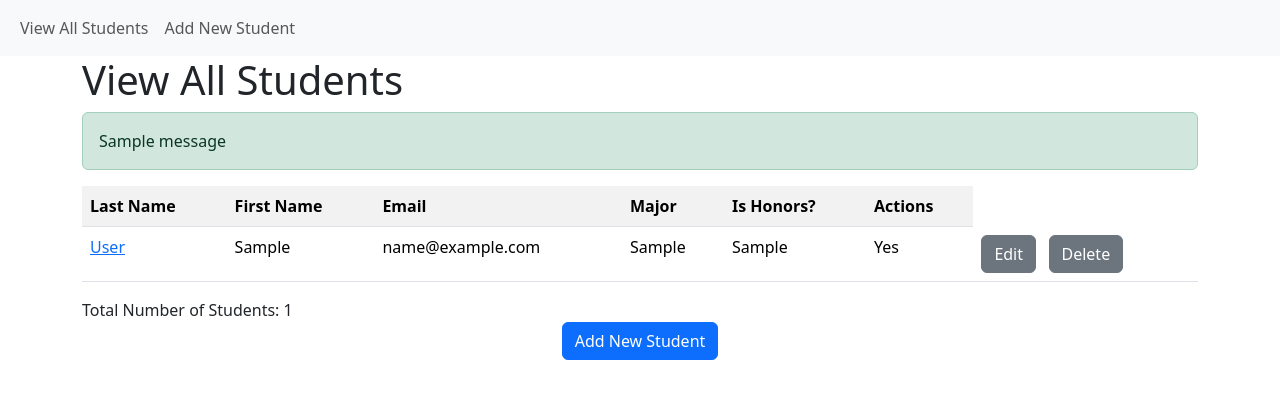
After one commit to ktruong6/helloWorld, a Flask app: page /student/view in a window 1280 px wide. The commit adds this page. Shown: the top 399 px of the page. Run offline with Flask 3, Linux system fonts and the light colour scheme; tables that the repository leaves empty hold one stand-in row (values such as "Sample post"); one stand-in notice (Sample message) is shown.

Commit message:
updated project to add flask database and email integration

```diff
--- a/app.py
+++ b/app.py
@@ -1,52 +1,123 @@
-from flask import Flask, render_template, request
+import os
+from flask import Flask, render_template, request, redirect, url_for, flash
+from models import db, Student, Major
+from datetime import datetime as dt
+
+basedir = os.path.abspath(os.path.dirname(__file__))
 
 app = Flask(__name__)
+app.config['SQLALCHEMY_DATABASE_URI'] = 'sqlite:///' + os.path.join(app.instance_path, 'university.db')
+app.config['SQLALCHEMY_TRACK_MODIFICATIONS'] = False
+app.config['SECRET_KEY'] = 'beyond_course_scope'
+db.init_app(app)
+
+
+@app.route('/student/view')
+def student_view_all():
+    students = Student.query.outerjoin(Major, Student.major_id == Major.major_id) \
+        .add_entity(Major) \
+        .order_by(Student.last_name, Student.first_name) \
+        .all()
+    return render_template('student_view_all.html', students=students)
+
+
+@app.route('/student/view/<int:student_id>')
+def student_view(student_id):
+    student = Student.query.filter_by(student_id=student_id).first()
+    majors = Major.query.order_by(Major.major) \
+        .order_by(Major.major) \
+        .all()
+
+    if student:
+        return render_template('student_entry.html', student=student, majors=majors, action='read')
+
+    else:
+        flash(f'Student attempting to be viewed could not be found!', 'error')
+        return redirect(url_for('student_view_all'))
+
+
+@app.route('/student/create', methods=['GET', 'POST'])
+def student_create():
+    if request.method == 'GET':
+        majors = Major.query.order_by(Major.major) \
+            .order_by(Major.major) \
+            .all()
+        return render_template('student_entry.html', majors=majors, action='create')
+    elif request.method == 'POST':
+        first_name = request.form['first_name']
+        last_name = request.form['last_name']
+        major_id = request.form['major_id']
+
+        birth_date = request.form['birth_date']
+        is_honors = True if 'is_honors' in request.form else False
+
+        email = request.form['email']
+        student = Student(first_name=first_name, last_name=last_name, email=email, major_id=major_id,
+                          birth_date=dt.strptime(birth_date, '%Y-%m-%d'), is_honors=is_honors)
+        db.session.add(student)
+        db.session.commit()
+        flash(f'{first_name} {last_name} was successfully added!', 'success')
+        return redirect(url_for('student_view_all'))
+
+    flash('Invalid action. Please try again.', 'error')
+    return redirect(url_for('student_view_all'))
+
+
+@app.route('/student/update/<int:student_id>', methods=['GET', 'POST'])
+def student_edit(student_id):
+    if request.method == 'GET':
+        student = Student.query.filter_by(student_id=student_id).first()
+        majors = Major.query.order_by(Major.major) \
+            .order_by(Major.major) \
+            .all()
+
+        if student:
+            return render_template('student_entry.html', student=student, majors=majors, action='update')
+
+        else:
+            flash(f'Student attempting to be edited could not be found!', 'error')
+
+    elif request.method == 'POST':
+        student = Student.query.filter_by(student_id=student_id).first()
+
+        if student:
+            student.first_name = request.form['first_name']
+            student.last_name = request.form['last_name']
+            student.email = request.form['email']
+            student.major_id = request.form['major_id']
+            student.birthdate = dt.strptime(request.form['birth_date'], '%Y-%m-%d')
+            student.num_credits_completed = request.form['num_credits_completed']
+            student.gpa = request.form['gpa']
+            student.is_honors = True if 'is_honors' in request.form else False
+
+            db.session.commit()
+            flash(f'{student.first_name} {student.last_name} was successfully updated!', 'success')
+        else:
+            flash(f'Student attempting to be edited could not be found!', 'error')
+
+        return redirect(url_for('student_view_all'))
+
+    return redirect(url_for('student_view_all'))
+
+
+@app.route('/student/delete/<int:student_id>')
+def student_delete(student_id):
+    student = Student.query.filter_by(student_id=student_id).first()
+
+    if student:
+        db.session.delete(student)
+        db.session.commit()
+        flash(f'{student} was successfully deleted!', 'success')
+    else:
+        flash(f'Delete failed! Student could not be found.', 'error')
+
+    return redirect(url_for('student_view_all'))
 
 
 @app.route('/')
-def hello_world():  # put application's code here
-    return 'Hello World!'
+def home():
+    return redirect(url_for('student_view_all'))
 
-@app.route('/hello')
-def hello():  # put application's code here
-    return render_template('hello.html')
-
-@app.route('/about')
-def about():  # put application's code here
-    return render_template('about.html')
-
-@app.route('/about_css')
-def about_css():  # put application's code here
-    return render_template('about-css.html')
-
-@app.route('/favorite_course')
-def favorite_course():  # put application's code here
-    subject=request.args.get('subject')
-    course_number=request.args.get('course_number')
-
-    return render_template('favorite-course.html',subject=subject,course_number=course_number)
-
-@app.route('/contact', methods=['GET', 'POST'])
-def contact(): # put application's code here
-    if request.method == 'POST':
-        first_name = request.form.get('first_name')
-        last_name = request.form.get('last_name')
-        email = request.form.get('email')
-        message = request.form.get('message')
-
-        if not first_name or not last_name or not email or not message:
-            return render_template("contact.html", submitted=False)
-
-        return render_template(
-            "contact.html",
-            submitted=True,
-            first_name=first_name,
-            last_name=last_name,
-            email=email,
-            message=message
-        )
-
-    return render_template("contact.html", submitted=False)
 
 if __name__ == '__main__':
     app.run()
--- a/templates/base.html
+++ b/templates/base.html
@@ -1,21 +1,32 @@
 <!DOCTYPE html>
 <html lang="en">
+  <head>
+    <meta charset="utf-8">
+    <meta name="viewport" content="width=device-width, initial-scale=1">
+    <title>{% block page_title %}{% endblock %}</title>
+    <link href="https://cdn.jsdelivr.net/npm/bootstrap@5.3.3/dist/css/bootstrap.min.css" rel="stylesheet" integrity="sha384-QWTKZyjpPEjISv5WaRU9OFeRpok6YctnYmDr5pNlyT2bRjXh0JMhjY6hW+ALEwIH" crossorigin="anonymous">
+    </head>
+  <body>
+  <nav class="navbar navbar-expand-lg navbar-light bg-light">
+  <div class="container-fluid">
+    <div class="collapse navbar-collapse" id="navbarSupportedContent">
+      <ul class="navbar-nav me-auto mb-2 mb-lg-0">
+        <li class="nav-item">
+          <a class="nav-link" href="{{ url_for('student_view_all') }}">View All Students</a>
+        </li>
+        <li class="nav-item">
+          <a class="nav-link" href="{{ url_for('student_create') }}">Add New Student</a>
+        </li>
+      </ul>
+    </div>
+  </div>
+</nav>
 
-<head>
+    <div class="container">
+        <h1>{% block page_head %}{% endblock %}</h1>
 
-<title>Kristy's Website</title>
-
-<link href="https://cdn.jsdelivr.net/npm/bootstrap@5.3.2/dist/css/bootstrap.min.css" rel="stylesheet">
-
-</head>
-
-<body class="container mt-4">
-
-<h1>Kristy's Website</h1>
-
-{% block content %}
-{% endblock %}
-
-</body>
-
+        {% block page_content %}{% endblock %}
+    </div>
+    <script src="https://cdn.jsdelivr.net/npm/bootstrap@5.3.3/dist/js/bootstrap.bundle.min.js" integrity="sha384-YvpcrYf0tY3lHB60NNkmXc5s9fDVZLESaAA55NDzOxhy9GkcIdslK1eN7N6jIeHz" crossorigin="anonymous"></script>
+  </body>
 </html>
--- /dev/null
+++ b/templates/requirements.txt
@@ -0,0 +1,4 @@
+flask~=3.0.2
+werkzeug~=3.0.1
+SQLAlchemy~=2.0.29
+Flask-SQLAlchemy==3.1.1
--- /dev/null
+++ b/templates/student_view_all.html
@@ -0,0 +1,67 @@
+
+{% extends "base.html" %}
+
+{% block page_title %}
+    View All Students
+{% endblock %}
+
+{% block page_head %}
+    View All Students
+{% endblock %}
+
+{% block page_content %}
+
+    <div class="row">
+    <div class="col">
+
+        {% with messages = get_flashed_messages(with_categories=true) %}
+            {% if messages %}
+                {% for category, message in messages %}
+                  <div class="alert {{ 'alert-success' if category == 'success' else 'alert-danger' }}" role="alert">
+                    {{ message }}
+                  </div>
+                {% endfor %}
+            {% endif %}
+        {% endwith %}
+
+    <table class="table table-striped">
+        <tr>
+            <th>Last Name</th>
+			<th>First Name
+            <th>Email</th>
+            <th>Major</th>
+            <th>Is Honors?</th>
+            <th>Actions</th>
+        </tr>
+
+        {% for each_student, each_major in students %}
+        <tr>
+            <td><a href="{{ url_for('student_view', student_id=each_student['student_id']) }}">{{ each_student['last_name'] }}</a></td>
+            <td>{{ each_student['first_name'] }}</td>
+            <td>{{ each_student['email'] }}</td> <td>{{ each_major['major'] }}</td>
+            <td>{{ each_major['major'] }}</td>
+            <td>{{ 'Yes' if each_student['is_honors'] == 1 else 'No' }}</td>
+            <td>
+                <a href="{{ url_for('student_edit', student_id=each_student['student_id']) }}" class="btn btn-secondary" role="button">Edit</a>
+                &nbsp;
+                <a href="{{ url_for('student_delete', student_id=each_student['student_id']) }}" class="btn btn-secondary" role="button">Delete</a>
+            </td>
+        </tr>
+        {% endfor %}
+    </table>
+    </div>
+    </div>
+
+    <div class="row">
+        <div class="col">
+            Total Number of Students: {{ students|length }}
+        </div>
+    </div>
+
+    <div class="row">
+        <div class="col text-center">
+            <a href="{{ url_for('student_create') }}" class="btn btn-primary" role="button">Add New Student</a>
+        </div>
+    </div>
+
+{% endblock %}
```
Also changed, not shown: create_db.py (added, +33 -0 lines), models.py (added, +41 -0 lines), templates/student_entry.html (added, +131 -0 lines).
